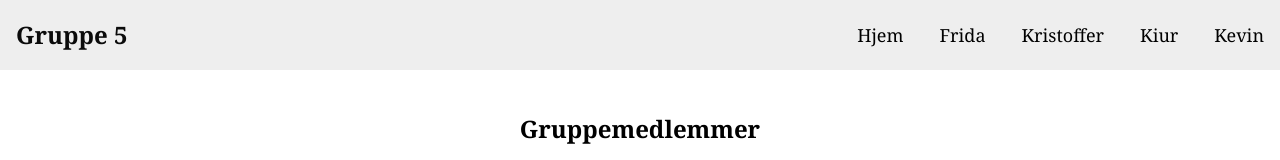
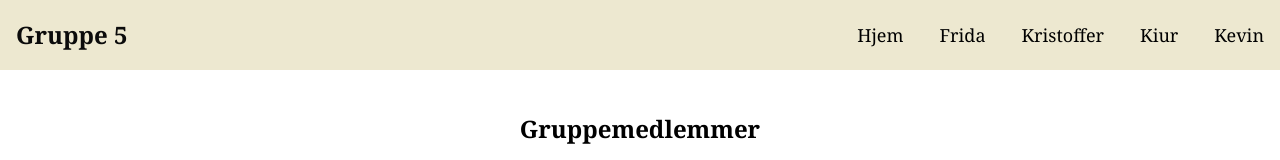
Before and after one commit to KristofferKristiansen/UIN25_AK3, a React (Vite) app: page / in a window 1280 px wide. Shown: the top 160 px of the page. Built offline with nearby package versions, Linux system fonts and the light colour scheme; no server answers.

Commit message:
Oppdaterte header.jsx

```diff
--- a/src/components/Header.jsx
+++ b/src/components/Header.jsx
@@ -3,7 +3,7 @@ import { Link } from 'react-router-dom'
 export default function Header({children}) {
   return (
     <>
-    <header style={{ padding: '1rem', backgroundColor: '#eee' }}>
+    <header style={{ padding: '1rem', backgroundColor: '#EDE8D0' }}>
       <h1>Gruppe 5</h1>
       <nav style={{ display: 'flex', gap: '1rem' }}>
         <Link to="/">Hjem</Link>
```
